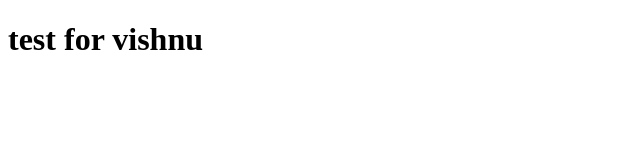
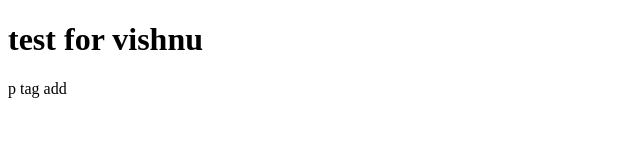
Before and after one commit to vishnukumar2002/test, a plain HTML site: page index.html in a window 1280 px wide. Shown: the full height of the page, 0-640 px from the left. Drawn offline with Linux system fonts and the light colour scheme.

Commit message:
p tag add

```diff
--- a/index.html
+++ b/index.html
@@ -7,5 +7,6 @@
 </head>
 <body>
     <h1>test for vishnu</h1>
+    <p>p tag add</p>
 </body>
 </html>
```
